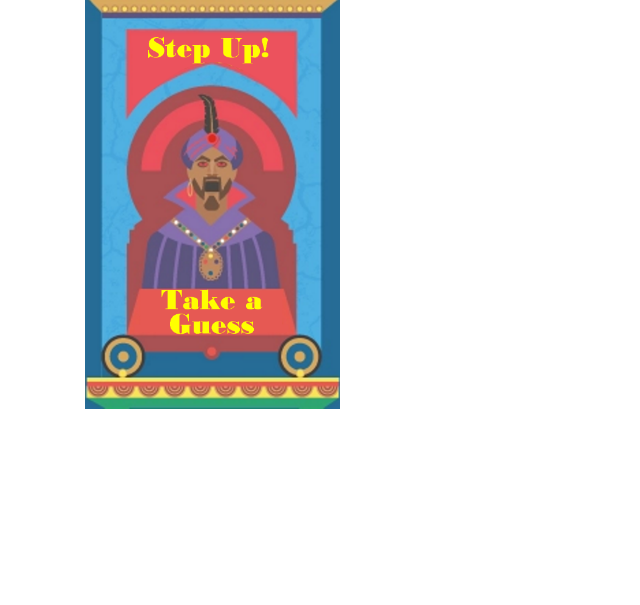
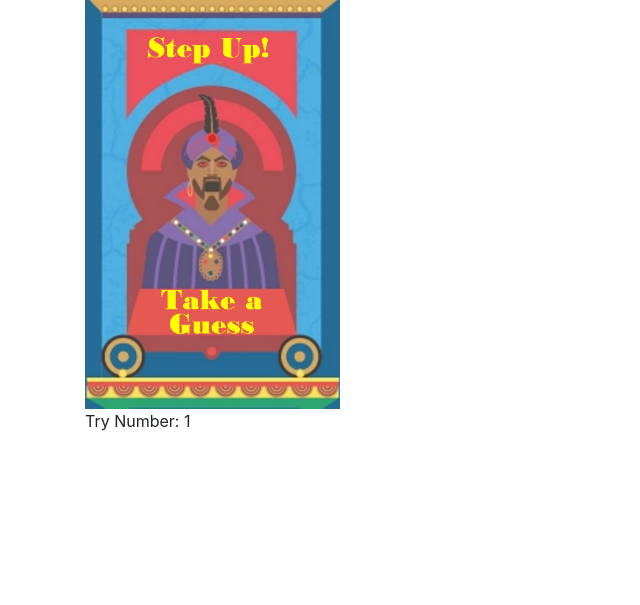
Before and after one commit to vircabading/coding_dojo_python_flask_fundamentals_great_number_game, a Flask app: page / in a window 1280 px wide. Shown: the part 77-682 px from the top of the page, without its empty margins (0-640 px from the left). Run offline with Flask 2, Linux system fonts and the light colour scheme; some libraries are stand-ins or nearby versions.

Commit message:
add display to show try number on index

```diff
--- a/server.py
+++ b/server.py
@@ -13,7 +13,7 @@ def index():
         session['num_tries'] += 1
         print("Session key num_tries:", session['num_tries'], ":: my_number:", session['my_number'])
     else:                                                                           # If num_visits key doesn't exist
-        session['num_tries'] = 0                                                    #   start a new game
+        session['num_tries'] = 1                                                    #   start a new game
         session['my_number'] = random.randint(1,100)                                #   get a random number from 1 to 100
         print("Session key num_tries:", session['num_tries'], ":: my_number:", session['my_number'])
     return render_template("index.html")
--- a/templates/index.html
+++ b/templates/index.html
@@ -34,9 +34,13 @@
         <div class="row">
 
           <!-- **** LEFT COLUMN IN MAIN AREA -->
-          <div class="col-md-3">
+          <div class="col-md-3">                              <!-- Picture ot Zoltar-->
             <img id="zoltar-pic" src="/static/img/Zoltar Take a Guess.png" alt="Take a guess">
+            <div class="display-num-tries">
+              Try Number: {{ session['num_tries'] }}
+            </div>
           </div>
+
           <!-- **** END LEFT COLUMN IN MAIN AREA -->
           <!-- **** RIGHT COLUMN IN MAIN AREA -->
           <div class="col-md-9">
```
